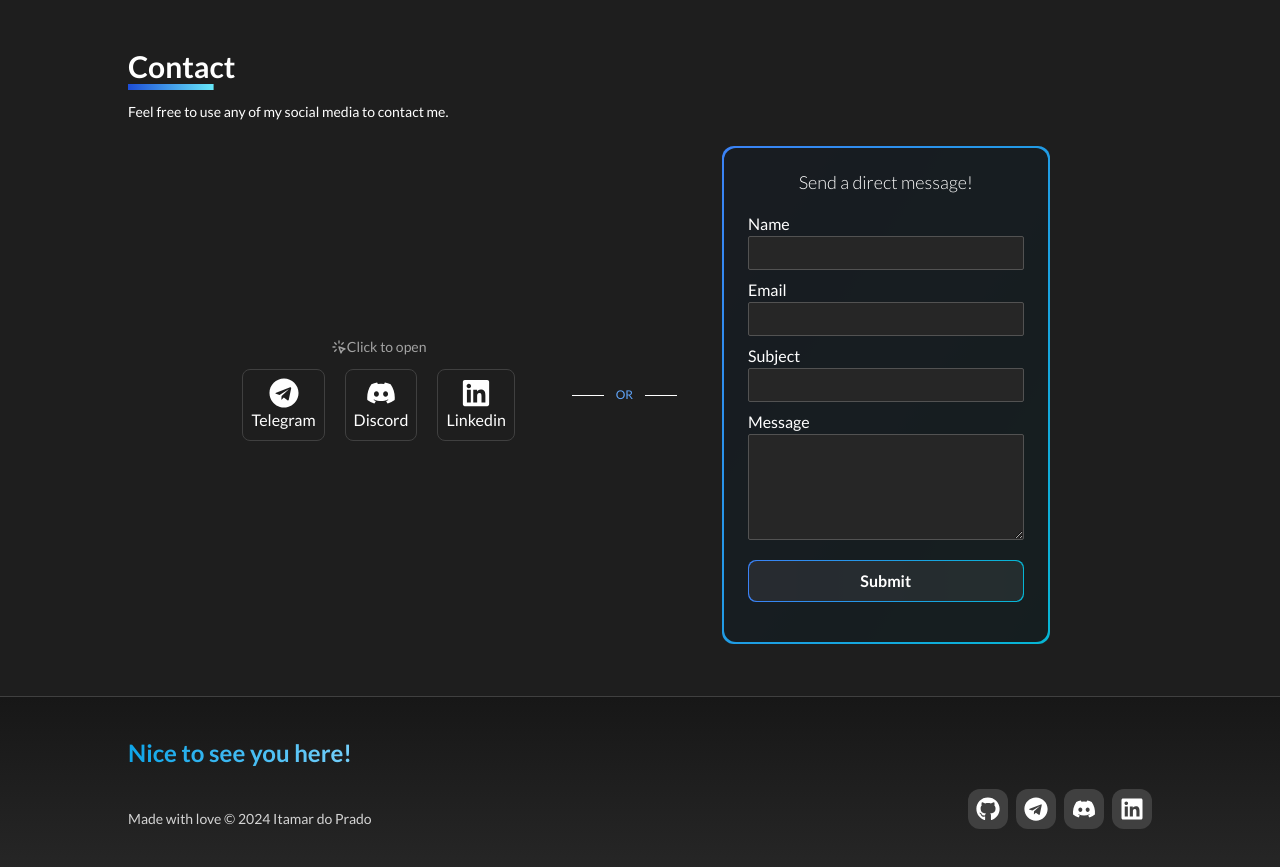
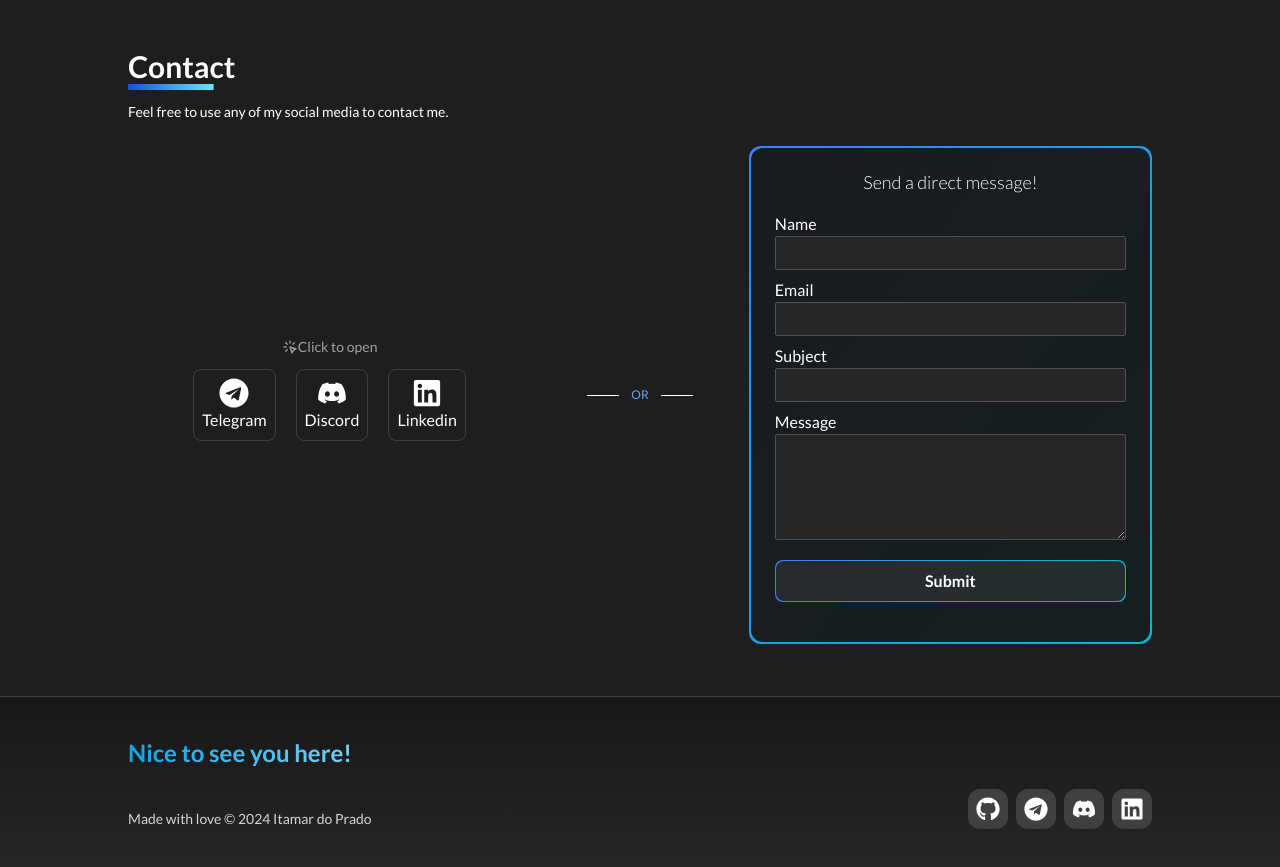
Before and after one commit to itamarprado/My-Portfolio, a React (Vite) app: page / in a window 1280 px wide. Shown: the part 2140-3007 px from the top of the page. Built offline with nearby package versions, Linux system fonts and the light colour scheme.

Commit message:
style: changed the div size

```diff
--- a/src/components/Contact/Contact.jsx
+++ b/src/components/Contact/Contact.jsx
@@ -29,9 +29,9 @@ const Contact = () => {
           <p className="text-sm py-3">
             Feel free to use any of my social media to contact me.
           </p>
-          <div className="flex flex-col w-full lg:flex-row lg:gap-2 lg:justify-between lg:max-w-[80%] self-center">
+          <div className="flex flex-col w-full lg:flex-row lg:gap-2 lg:justify-between self-center">
             {/* Social Media */}
-            <div className="flex flex-col justify-center">
+            <div className="flex flex-col justify-center lg:w-2/5">
               <div className="flex items-center justify-center text-neutral-400">
                 <TbClick />
                 <p className="text-sm">Click to open</p>
@@ -52,7 +52,7 @@ const Contact = () => {
                 </SocialMedia>
               </div>
             </div>
-            <div className="flex items-center justify-center text-blue-400 gap-3">
+            <div className="flex items-center justify-center text-blue-400 gap-3 lg:w-1/5">
               <div className="w-8 h-[1px] bg-white"></div>
               <p className="text-xs">OR</p>
               <div className="w-8 h-[1px] bg-white"></div>
```
